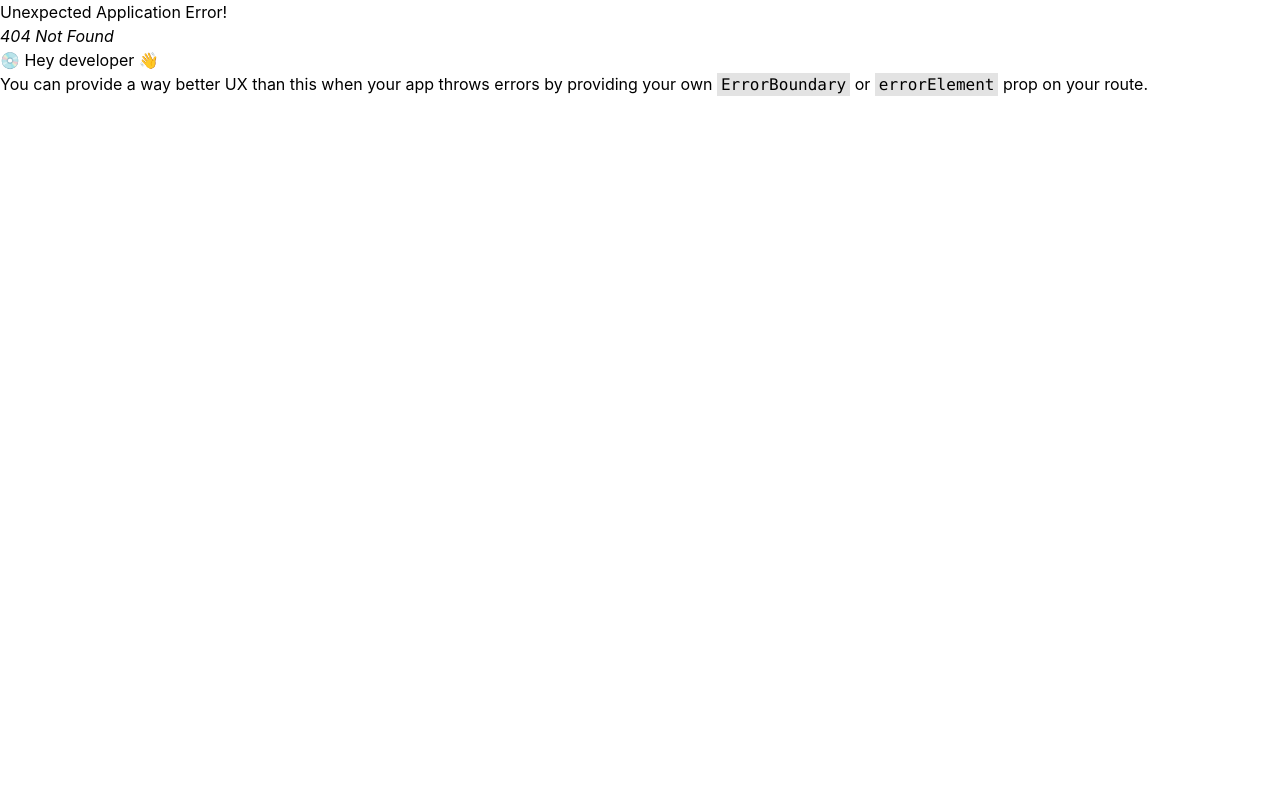
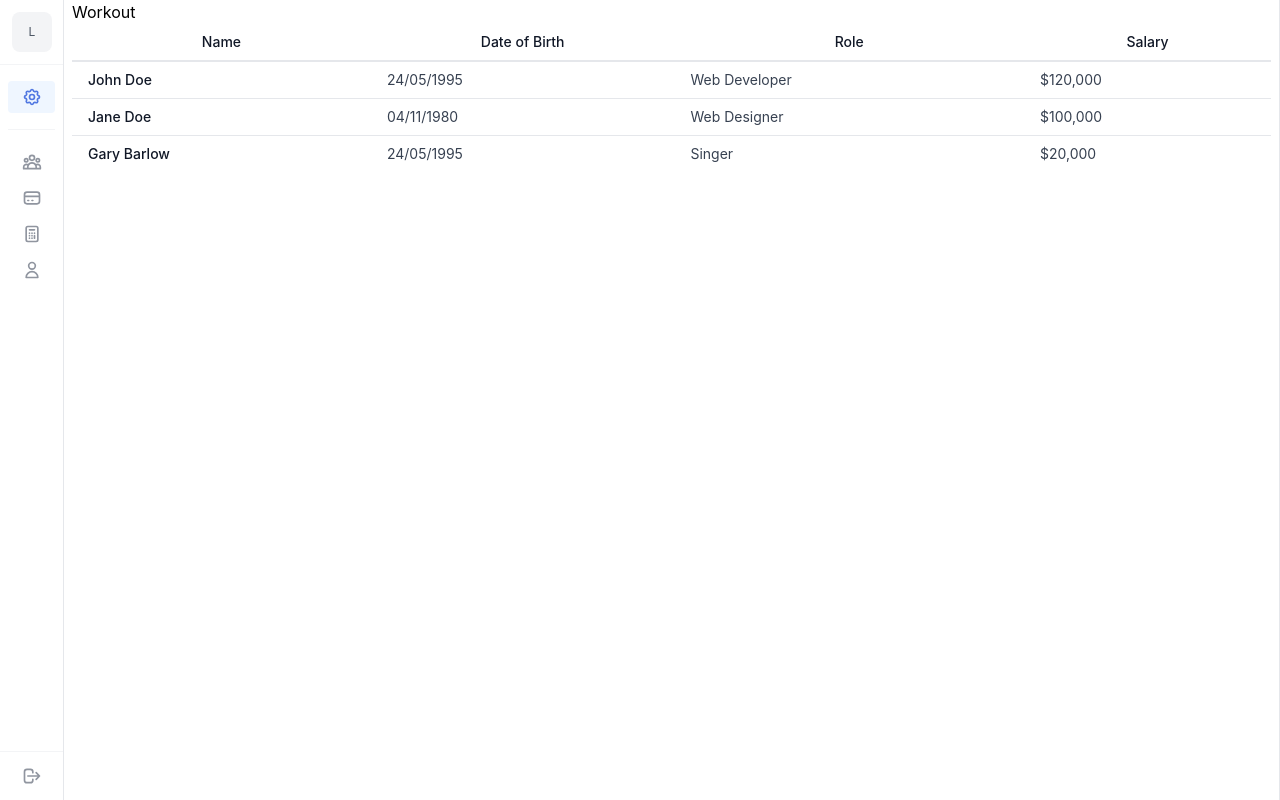
Before and after one commit to geoffreylalic/workout, a React (Create React App) app in the folder app/: page /workouts in a window 1280 px wide. Before the commit this address had no page. Built offline with nearby package versions, Linux system fonts and the light colour scheme.

Commit message:
feat: added workouts page

```diff
--- a/app/src/pages/index.js
+++ b/app/src/pages/index.js
@@ -1,2 +1,3 @@
 export { default as Home } from "./Home";
 export { default as Login } from "./Login";
+export { default as Workouts } from "./workouts/Workouts";
--- /dev/null
+++ b/app/src/pages/workouts/Workouts.js
@@ -0,0 +1,76 @@
+import React from "react";
+
+const Workouts = () => {
+
+  return (
+    <div>
+      <div>Workout</div>
+
+      <div class="overflow-x-auto">
+        <table class="min-w-full divide-y-2 divide-gray-200 bg-white text-sm">
+          <thead class="ltr:text-left rtl:text-right">
+            <tr>
+              <th class="whitespace-nowrap px-4 py-2 font-medium text-gray-900">
+                Name
+              </th>
+              <th class="whitespace-nowrap px-4 py-2 font-medium text-gray-900">
+                Date of Birth
+              </th>
+              <th class="whitespace-nowrap px-4 py-2 font-medium text-gray-900">
+                Role
+              </th>
+              <th class="whitespace-nowrap px-4 py-2 font-medium text-gray-900">
+                Salary
+              </th>
+            </tr>
+          </thead>
+
+          <tbody class="divide-y divide-gray-200">
+            <tr>
+              <td class="whitespace-nowrap px-4 py-2 font-medium text-gray-900">
+                John Doe
+              </td>
+              <td class="whitespace-nowrap px-4 py-2 text-gray-700">
+                24/05/1995
+              </td>
+              <td class="whitespace-nowrap px-4 py-2 text-gray-700">
+                Web Developer
+              </td>
+              <td class="whitespace-nowrap px-4 py-2 text-gray-700">
+                $120,000
+              </td>
+            </tr>
+
+            <tr>
+              <td class="whitespace-nowrap px-4 py-2 font-medium text-gray-900">
+                Jane Doe
+              </td>
+              <td class="whitespace-nowrap px-4 py-2 text-gray-700">
+                04/11/1980
+              </td>
+              <td class="whitespace-nowrap px-4 py-2 text-gray-700">
+                Web Designer
+              </td>
+              <td class="whitespace-nowrap px-4 py-2 text-gray-700">
+                $100,000
+              </td>
+            </tr>
+
+            <tr>
+              <td class="whitespace-nowrap px-4 py-2 font-medium text-gray-900">
+                Gary Barlow
+              </td>
+              <td class="whitespace-nowrap px-4 py-2 text-gray-700">
+                24/05/1995
+              </td>
+              <td class="whitespace-nowrap px-4 py-2 text-gray-700">Singer</td>
+              <td class="whitespace-nowrap px-4 py-2 text-gray-700">$20,000</td>
+            </tr>
+          </tbody>
+        </table>
+      </div>
+    </div>
+  );
+};
+
+export default Workouts;
```
Also changed, not shown: app/src/index.js (+5 -2 lines).
